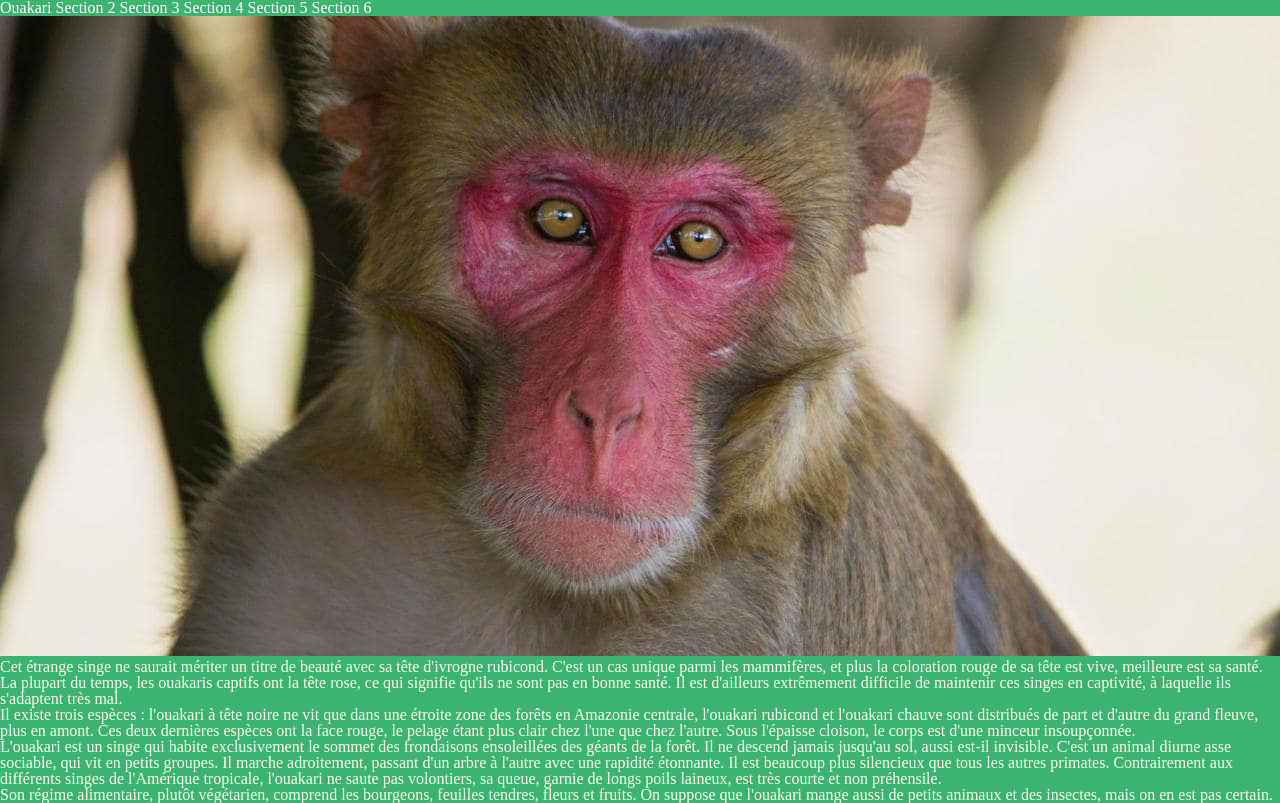
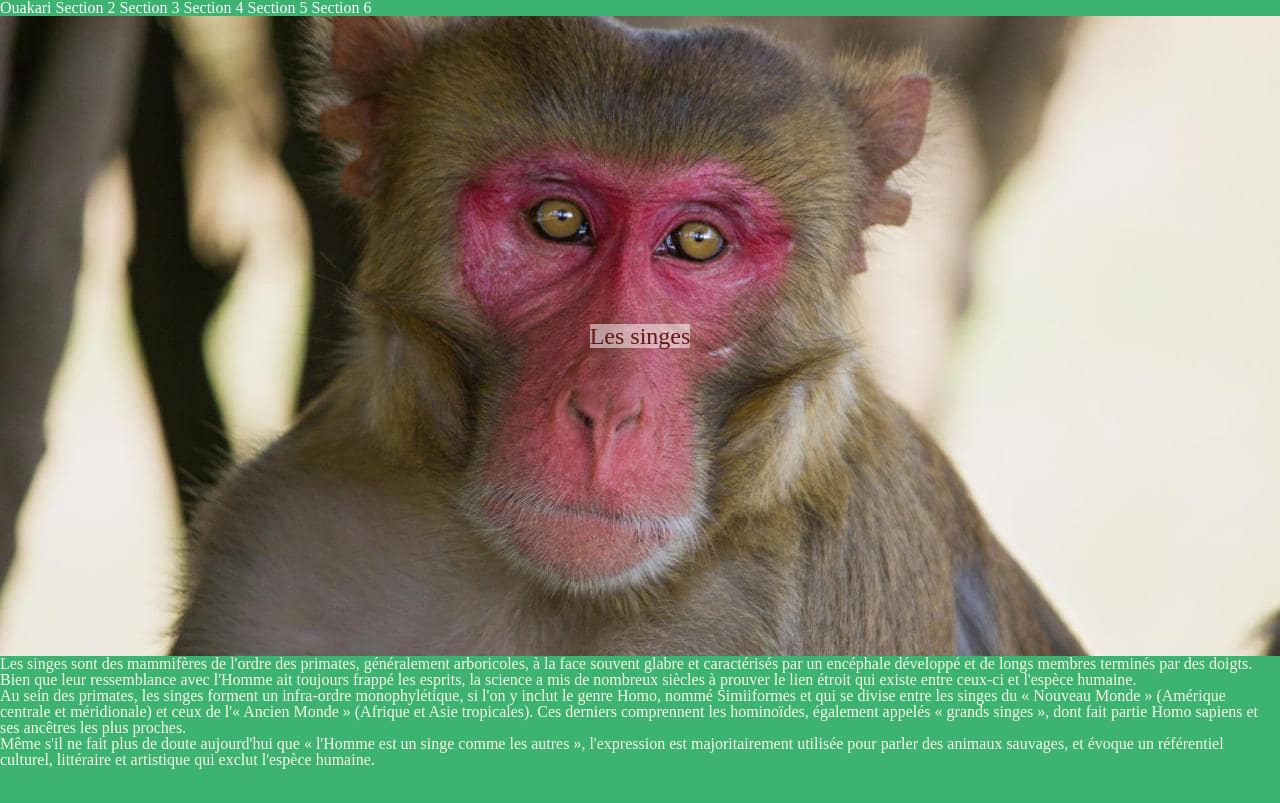
Before and after one commit to Sasmurmure/B3-CSS-2019, a plain HTML site: page index.html in a window 1280 px wide. Drawn offline with Linux system fonts and the light colour scheme.

Commit message:
section 1

```diff
--- a/css/layout.css
+++ b/css/layout.css
@@ -1,52 +1,4 @@
-/* http://meyerweb.com/eric/tools/css/reset/
-   v2.0 | 20110126
-   License: none (public domain)
-*/
-
-html, body, div, span, applet, object, iframe,
-h1, h2, h3, h4, h5, h6, p, blockquote, pre,
-a, abbr, acronym, address, big, cite, code,
-del, dfn, em, img, ins, kbd, q, s, samp,
-small, strike, strong, sub, sup, tt, var,
-b, u, i, center,
-dl, dt, dd, ol, ul, li,
-fieldset, form, label, legend,
-table, caption, tbody, tfoot, thead, tr, th, td,
-article, aside, canvas, details, embed,
-figure, figcaption, footer, header, hgroup,
-menu, nav, output, ruby, section, summary,
-time, mark, audio, video {
-	margin: 0;
-	padding: 0;
-	border: 0;
-	font-size: 100%;
-	font: inherit;
-	vertical-align: baseline;
-}
-/* HTML5 display-role reset for older browsers */
-article, aside, details, figcaption, figure,
-footer, header, hgroup, menu, nav, section {
-	display: block;
-}
-body {
-	line-height: 1;
-}
-ol, ul {
-	list-style: none;
-}
-blockquote, q {
-	quotes: none;
-}
-blockquote:before, blockquote:after,
-q:before, q:after {
-	content: '';
-	content: none;
-}
-table {
-	border-collapse: collapse;
-	border-spacing: 0;
-}
-
+/*@media pour responsive*/
 body {
   background-color: #6B8E23;
 }
@@ -73,3 +25,26 @@ body {
    background-color:    color: #631613;;
  }
 }
+
+#section1{
+  background: #000000 url('images/section1.jpg') top center;
+	background-size: cover;
+  min-height: 80vh;
+	/*centrer le titre 1 de la section 1*/
+	display: flex;
+	align-items: center;
+	justify-content: center;
+}
+
+#section1 h1 {
+		background: rgba(255, 255, 255, 0.5);
+		font-size: 3vh;
+		color: #631613;
+}
+
+#section2{
+	display: flex;
+	flex-direction: column;
+	flex-wrap: wrap;
+
+}
--- /dev/null
+++ b/css/reset.css
@@ -0,0 +1,48 @@
+/* http://meyerweb.com/eric/tools/css/reset/
+   v2.0 | 20110126
+   License: none (public domain)
+*/
+/*reset.css par eric meyer*/
+html, body, div, span, applet, object, iframe,
+h1, h2, h3, h4, h5, h6, p, blockquote, pre,
+a, abbr, acronym, address, big, cite, code,
+del, dfn, em, img, ins, kbd, q, s, samp,
+small, strike, strong, sub, sup, tt, var,
+b, u, i, center,
+dl, dt, dd, ol, ul, li,
+fieldset, form, label, legend,
+table, caption, tbody, tfoot, thead, tr, th, td,
+article, aside, canvas, details, embed,
+figure, figcaption, footer, header, hgroup,
+menu, nav, output, ruby, section, summary,
+time, mark, audio, video {
+	margin: 0;
+	padding: 0;
+	border: 0;
+	font-size: 100%;
+	font: inherit;
+	vertical-align: baseline;
+}
+/* HTML5 display-role reset for older browsers */
+article, aside, details, figcaption, figure,
+footer, header, hgroup, menu, nav, section {
+	display: block;
+}
+body {
+	line-height: 1;
+}
+ol, ul {
+	list-style: none;
+}
+blockquote, q {
+	quotes: none;
+}
+blockquote:before, blockquote:after,
+q:before, q:after {
+	content: '';
+	content: none;
+}
+table {
+	border-collapse: collapse;
+	border-spacing: 0;
+}
--- a/index.html
+++ b/index.html
@@ -5,6 +5,7 @@
   <title>Site sur les singes</title>
   <meta charset="utf-8">
   <meta name="description" content="165c. uniques">
+  <link rel="stylesheet" type="text/css" href="css/reset.css">
   <link rel="stylesheet" type="text/css" href="css/typography.css">
   <link rel="stylesheet" type="text/css" href="css/layout.css">
   <link rel="stylesheet" type="text/css" href="css/other.css">
@@ -45,34 +46,32 @@
     </nav>
   </header>
 
-  <section id="section1">
-    <img src="apes/large/section1.jpg">
-    <p>Cet étrange singe ne saurait mériter un titre de beauté avec sa tête d'ivrogne rubicond. C'est un cas unique parmi les mammifères, et plus la coloration rouge de sa tête est vive, meilleure est sa santé. La plupart du temps, les ouakaris captifs ont la tête rose, ce qui signifie qu'ils ne sont pas en bonne santé. Il est d'ailleurs extrêmement difficile de maintenir ces singes en captivité, à laquelle ils s'adaptent très mal. <br>
-    Il existe trois espèces : l'ouakari à tête noire ne vit que dans une étroite zone des forêts en Amazonie centrale, l'ouakari rubicond et l'ouakari chauve sont distribués de part et d'autre du grand fleuve, plus en amont. Ces deux dernières espèces ont la face rouge, le pelage étant plus clair chez l'une que chez l'autre. Sous l'épaisse cloison, le corps est d'une minceur insoupçonnée.<br>
-    L'ouakari est un singe qui habite exclusivement le sommet des frondaisons ensoleillées des géants de la forêt. Il ne descend jamais jusqu'au sol, aussi est-il invisible. C'est un animal diurne asse sociable, qui vit en petits groupes. Il marche adroitement, passant d'un arbre à l'autre avec une rapidité étonnante. Il est beaucoup plus silencieux que tous les autres primates. Contrairement aux différents singes de l'Amérique tropicale, l'ouakari ne saute pas volontiers, sa queue, garnie de longs poils laineux, est très courte et non préhensile. <br>
-    Son régime alimentaire, plutôt végétarien, comprend les bourgeons, feuilles tendres, fleurs et fruits. On suppose que l'ouakari mange aussi de petits animaux et des insectes, mais on en est pas certain.
-    </p>
-  </section>
+  <div class="section" id="section1">
+    <h1>Les singes</h1>
 
-  <section id="section2">
+  </div>
 
-  </section>
+  <div class="section" id="section2">
+    <p>Les singes sont des mammifères de l'ordre des primates, généralement arboricoles, à la face souvent glabre et caractérisés par un encéphale développé et de longs membres terminés par des doigts. Bien que leur ressemblance avec l'Homme ait toujours frappé les esprits, la science a mis de nombreux siècles à prouver le lien étroit qui existe entre ceux-ci et l'espèce humaine.</p>
+    <p>Au sein des primates, les singes forment un infra-ordre monophylétique, si l'on y inclut le genre Homo, nommé Simiiformes et qui se divise entre les singes du « Nouveau Monde » (Amérique centrale et méridionale) et ceux de l'« Ancien Monde » (Afrique et Asie tropicales). Ces derniers comprennent les hominoïdes, également appelés « grands singes », dont fait partie Homo sapiens et ses ancêtres les plus proches.</p>
+    <p>Même s'il ne fait plus de doute aujourd'hui que « l'Homme est un singe comme les autres », l'expression est majoritairement utilisée pour parler des animaux sauvages, et évoque un référentiel culturel, littéraire et artistique qui exclut l'espèce humaine.</p>
+  </div>
 
-  <section id="section3">
+  <div id="section3">
 
-  </section>
+  </div>
 
-  <section id="section4">
+  <div class="section" id="section4">
 
-  </section>
+  </div>
 
-  <section id="section5">
+  <div class="section" id="section5">
 
-  </section>
+  </div>
 
-  <section id="section6">
+  <div class="section" id="section6">
 
-  </section>
+  </div>
 
   <footer>
 
```
Also changed, not shown: css/images/section1.jpg (renamed from apes/large/section1.jpg). Lines whose indentation alone changed are shown as unchanged.
